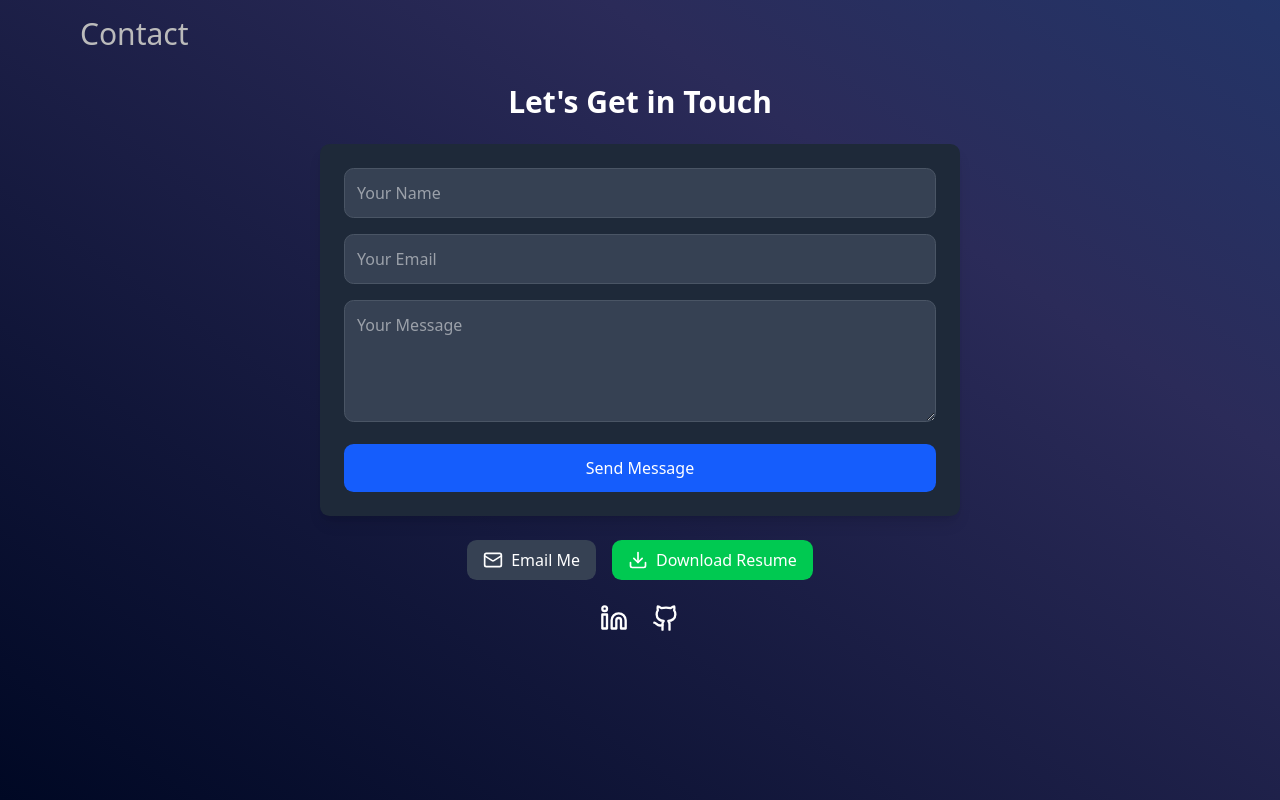
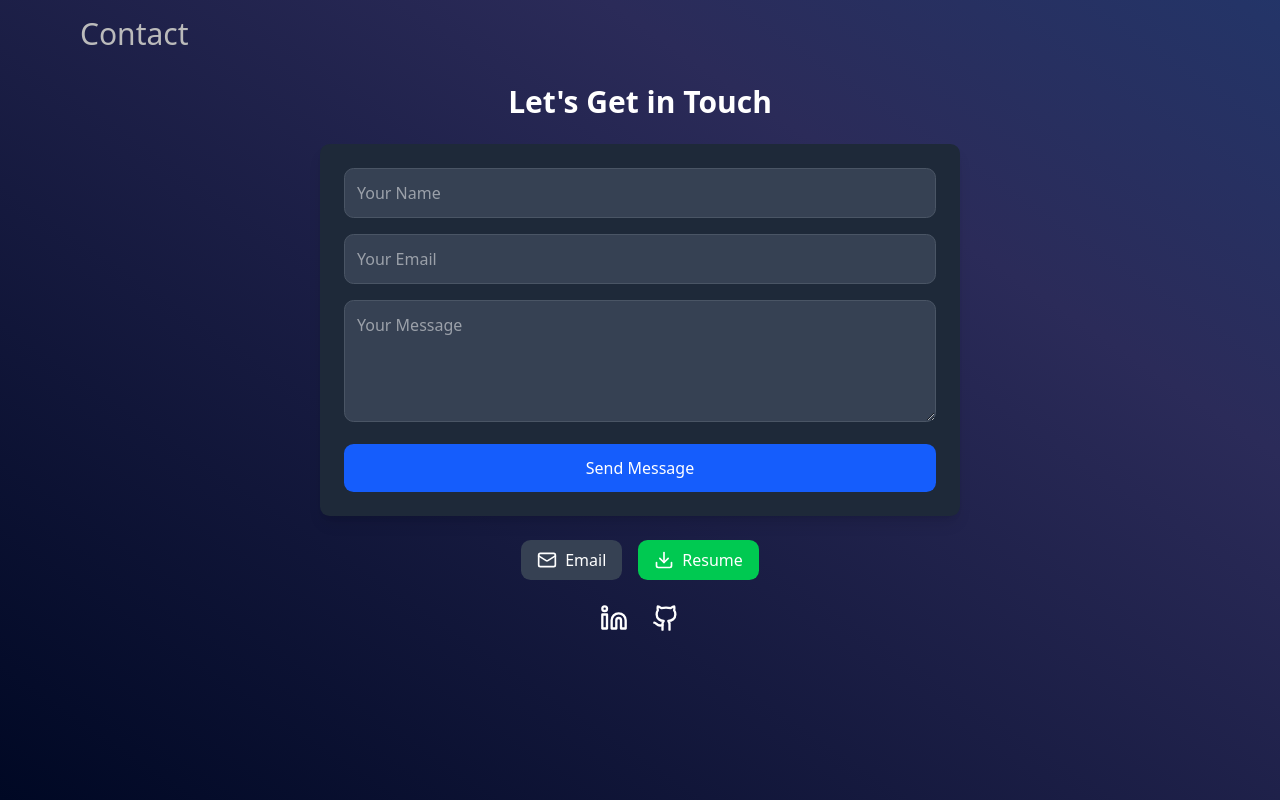
Before and after one commit to Ganesh-Ghadage/ganesh.dev, a React (Vite) app: page / in a window 1280 px wide. Shown: the part 3172-3972 px from the top of the page. Built offline with nearby package versions, Linux system fonts and the light colour scheme.

Commit message:
Simplify button labels in Contact component for clarity

```diff
--- a/src/components/sections/Contact.tsx
+++ b/src/components/sections/Contact.tsx
@@ -94,7 +94,7 @@ const Contact = () => {
             className="flex items-center gap-2 bg-gray-200 dark:bg-gray-700 text-gray-900 dark:text-white px-4 py-2 rounded-lg hover:bg-gray-300 dark:hover:bg-gray-600 transition"
           >
             <Mail size={20} />
-            Email Me
+            Email
           </a>
 
           <a
@@ -103,7 +103,7 @@ const Contact = () => {
             className="flex items-center gap-2 bg-green-500 text-white px-4 py-2 rounded-lg hover:bg-green-600 transition"
           >
             <Download size={20} />
-            Download Resume
+            Resume
           </a>
         </div>
 
```
